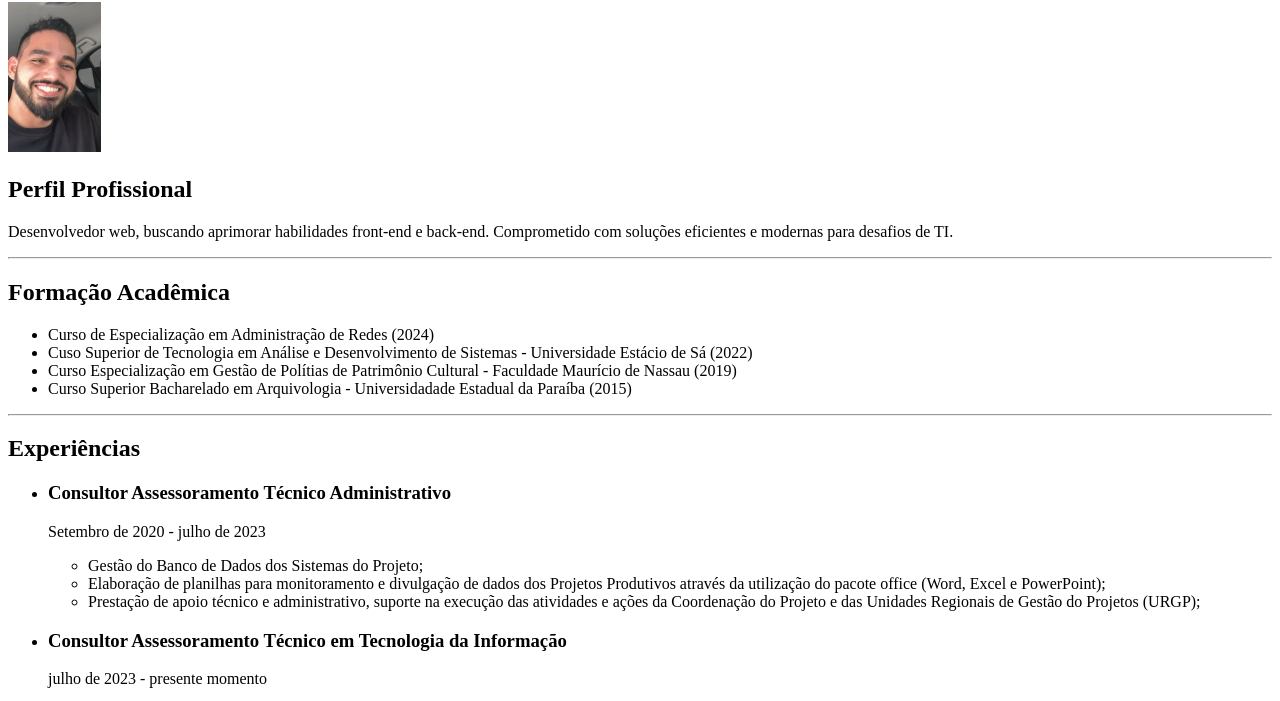
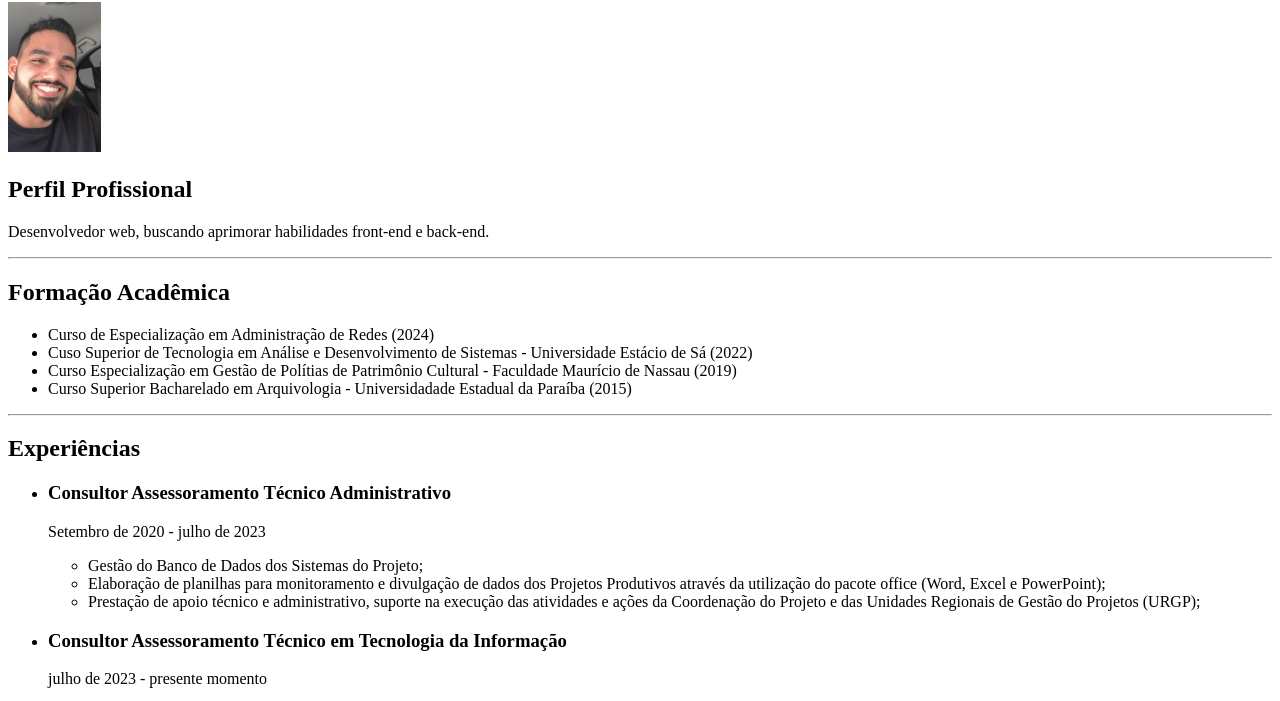
Before and after one commit to ssantiago121/portfolio-html, a plain HTML site: page index.html in a window 1280 px wide. Shown: the part 78-779 px from the top of the page. Drawn offline with Linux system fonts and the light colour scheme.

Commit message:
Update index.html

```diff
--- a/index.html
+++ b/index.html
@@ -11,7 +11,7 @@
     <img src="img/Foto.png" alt="Foto de perfil de Fábio Santiago" height="150">
 
     <h2>Perfil Profissional</h2>
-    <p>Desenvolvedor web, buscando aprimorar habilidades front-end e back-end. Comprometido com soluções eficientes e modernas para desafios de TI.</p>
+    <p>Desenvolvedor web, buscando aprimorar habilidades front-end e back-end.</p>
     <hr>
 
     <h2>Formação Acadêmica</h2>
```
